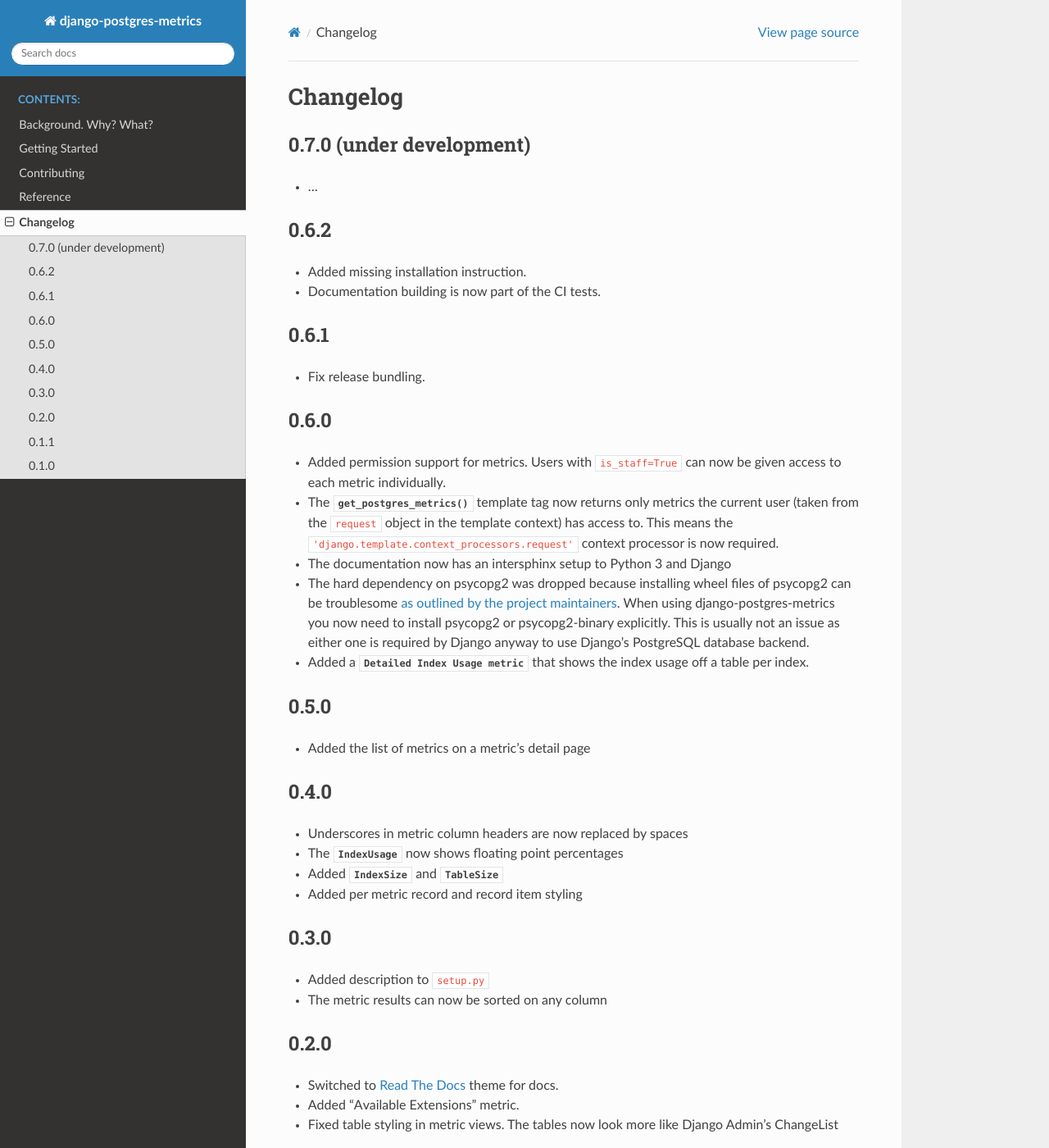
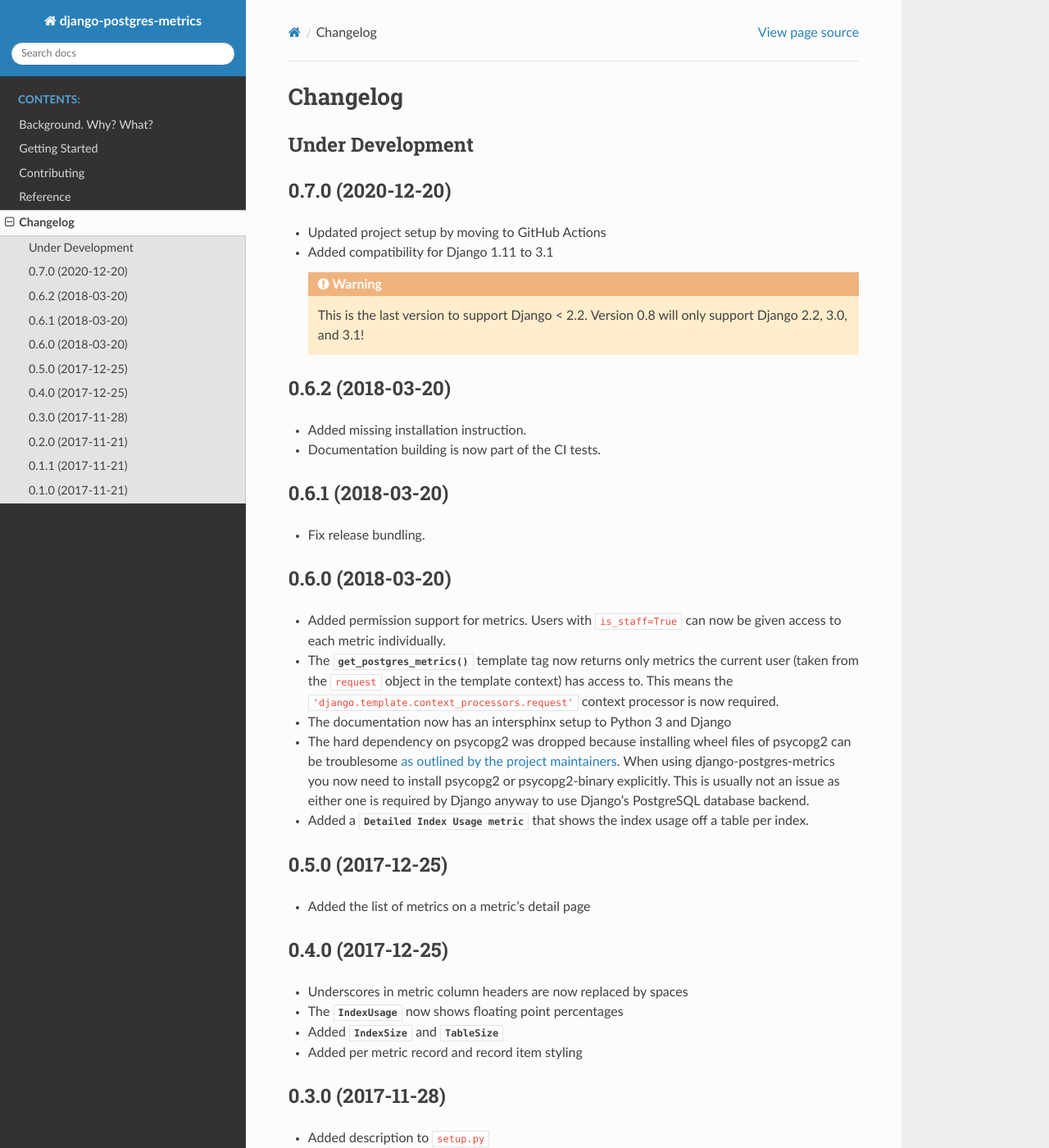
Before and after one commit to django-postgres-metrics/django-postgres-metrics, a Sphinx documentation site: the page built from docs/source/changelog.rst, in a window 1280 px wide and 1400 px high. Shown: the whole window at 82% size. Built offline with Sphinx 7.4.7 and the Read the Docs theme 2.0.0, drawn with Linux system fonts in a browser that asks for light colours; pages that are not in the unit, such as notebooks, are missing from menus; the version number could not be read and is left out; some of the changed text lies outside the part shown.

```diff
--- a/docs/source/changelog.rst
+++ b/docs/source/changelog.rst
@@ -4,25 +4,36 @@ Changelog
 
 .. currentmodule:: postgres_metrics
 
-0.7.0 (under development)
-=========================
+Under Development
+=================
 
-* ...
+0.7.0 (2020-12-20)
+==================
 
-0.6.2
-=====
+* Updated project setup by moving to GitHub Actions
+
+* Added compatibility for Django 1.11 to 3.1
+
+  .. warning::
+
+     This is the last version to support Django < 2.2. Version 0.8 will only
+     support Django 2.2, 3.0, and 3.1!
+
+
+0.6.2 (2018-03-20)
+==================
 
 * Added missing installation instruction.
 
 * Documentation building is now part of the CI tests.
 
-0.6.1
-=====
+0.6.1 (2018-03-20)
+==================
 
 * Fix release bundling.
 
-0.6.0
-=====
+0.6.0 (2018-03-20)
+==================
 
 * Added permission support for metrics. Users with ``is_staff=True`` can now
   be given access to each metric individually.
@@ -45,13 +56,13 @@ Changelog
 * Added a :class:`Detailed Index Usage metric <metrics.DetailedIndexUsage>`
   that shows the index usage off a table per index.
 
-0.5.0
-=====
+0.5.0 (2017-12-25)
+==================
 
 * Added the list of metrics on a metric's detail page
 
-0.4.0
-=====
+0.4.0 (2017-12-25)
+==================
 
 * Underscores in metric column headers are now replaced by spaces
 
@@ -61,15 +72,15 @@ Changelog
 
 * Added per metric record and record item styling
 
-0.3.0
-=====
+0.3.0 (2017-11-28)
+==================
 
 * Added description to ``setup.py``
 
 * The metric results can now be sorted on any column
 
-0.2.0
-=====
+0.2.0 (2017-11-21)
+==================
 
 * Switched to `Read The Docs <https://github.com/rtfd/sphinx_rtd_theme>`__
   theme for docs.
@@ -79,12 +90,12 @@ Changelog
 * Fixed table styling in metric views. The tables now look more like Django
   Admin's ChangeList
 
-0.1.1
-=====
+0.1.1 (2017-11-21)
+==================
 
 * Excluded ``tests`` from built packages.
 
-0.1.0
-=====
+0.1.0 (2017-11-21)
+==================
 
 * Initial Release
```
Also changed, not shown: docs/source/contributing/releasing.rst (+6 -3 lines).
